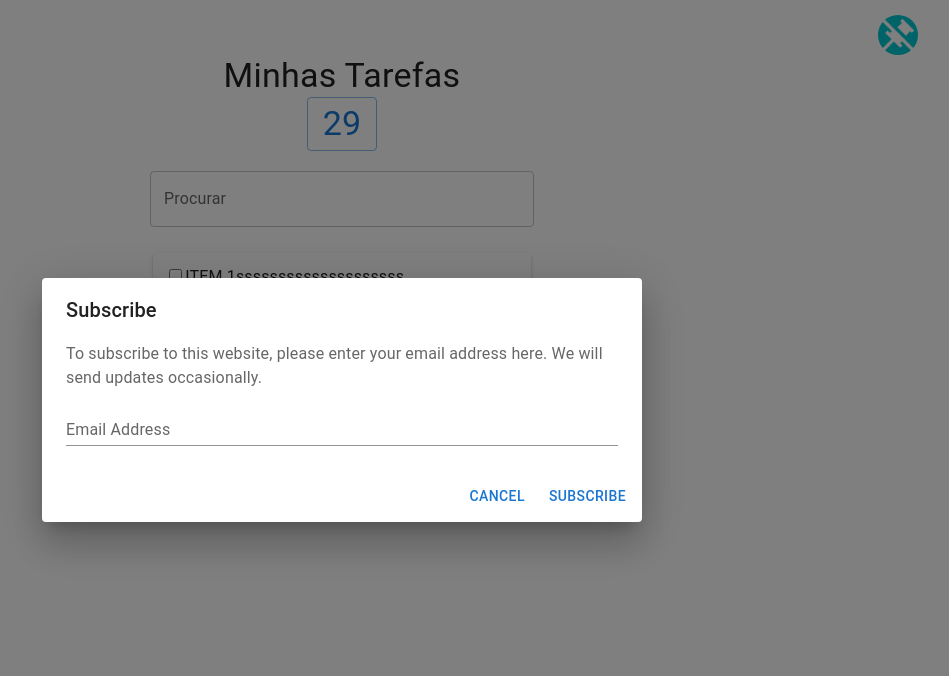
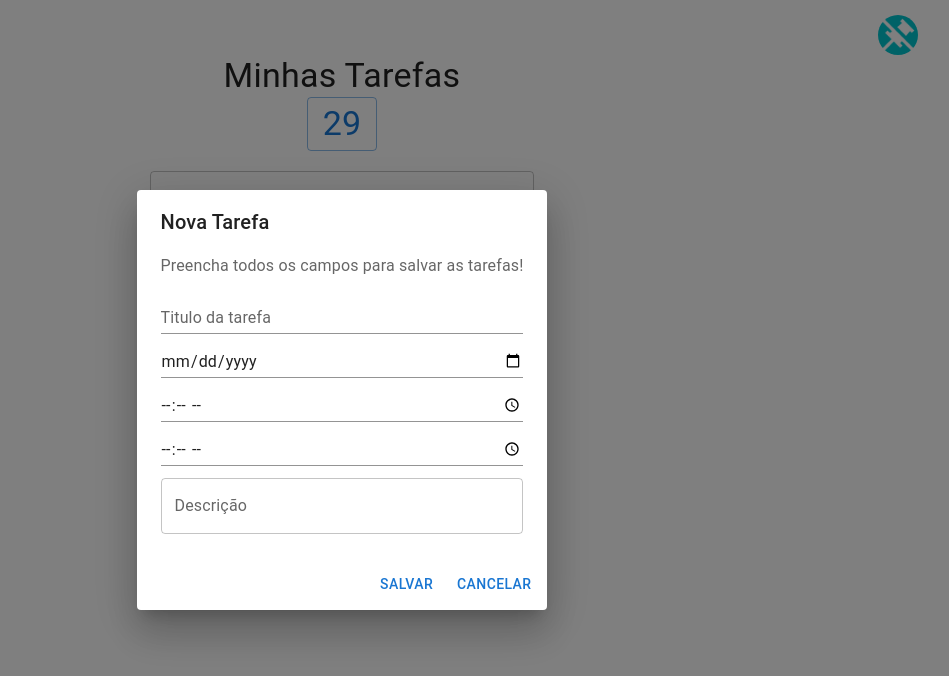
Before and after one commit to andrezitojava2017/tasks, a React (Create React App) app: page /tarefas in a window 1280 px wide. Both pictures are taken after a click on the button 640 px from the left and 344 px from the top of the page. Shown: the top 676 px of the page, without its empty margins (298-1247 px from the left). Built offline with nearby package versions, Linux system fonts and the light colour scheme.

Commit message:
altered fields of form component novaTarefa

```diff
--- a/src/components/novaTarefa.js
+++ b/src/components/novaTarefa.js
@@ -5,6 +5,7 @@ import {
   DialogContent,
   DialogContentText,
   DialogTitle,
+  Stack,
   TextField,
 } from "@mui/material";
 import AddCircleOutlineRoundedIcon from "@mui/icons-material/AddCircleOutlineRounded";
@@ -27,25 +28,54 @@ const NovaTarefa = () => {
         <AddCircleOutlineRoundedIcon />
       </Button>
       <Dialog open={open} onClose={handleClose}>
-        <DialogTitle>Subscribe</DialogTitle>
+        <DialogTitle>Nova Tarefa</DialogTitle>
         <DialogContent>
           <DialogContentText>
-            To subscribe to this website, please enter your email address here.
-            We will send updates occasionally.
+            Preencha todos os campos para salvar as tarefas!
           </DialogContentText>
-          <TextField
-            autoFocus
-            margin="dense"
-            id="name"
-            label="Email Address"
-            type="email"
-            fullWidth
-            variant="standard"
-          />
+          <Stack>
+            <TextField
+              autoFocus
+              margin="dense"
+              id="titulo"
+              label="Titulo da tarefa"
+              type="text"
+              variant="standard"
+            />
+            <TextField
+              hiddenLabel
+              margin="dense"
+              id="data"
+              type="date"
+              variant="standard"
+            />
+            <TextField
+              hiddenLabel
+              margin="dense"
+              id="Hinicio"
+              type="time"
+              variant="standard"
+            />
+            <TextField
+              hiddenLabel
+              margin="dense"
+              id="Hfim"
+              type="time"
+              variant="standard"
+            />
+            <TextField
+
+              margin="dense"
+              id="descricao"
+              label="Descrição"
+              type="text"
+              multiline
+            />
+          </Stack>
         </DialogContent>
         <DialogActions>
-          <Button onClick={handleClose}>Cancel</Button>
-          <Button onClick={handleClose}>Subscribe</Button>
+          <Button onClick={handleClose}>Salvar</Button>
+          <Button onClick={handleClose}>Cancelar</Button>
         </DialogActions>
       </Dialog>
     </div>
```
